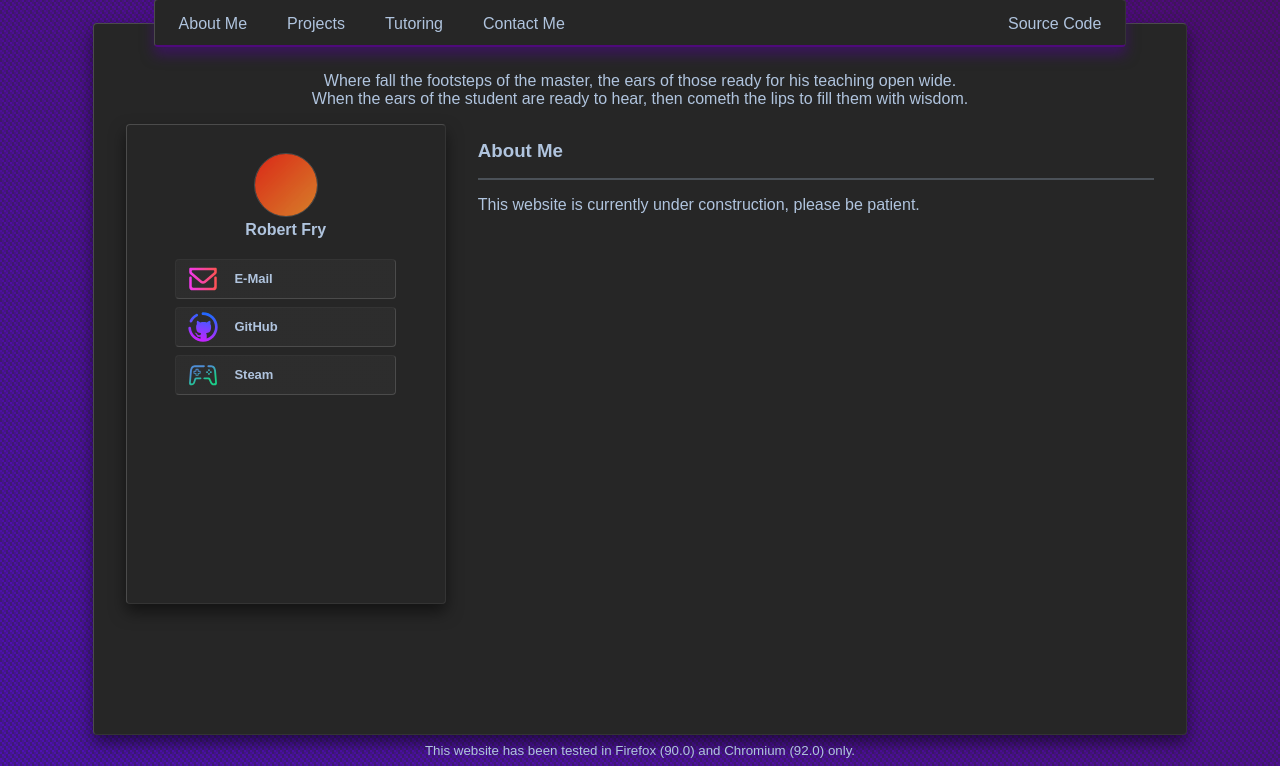
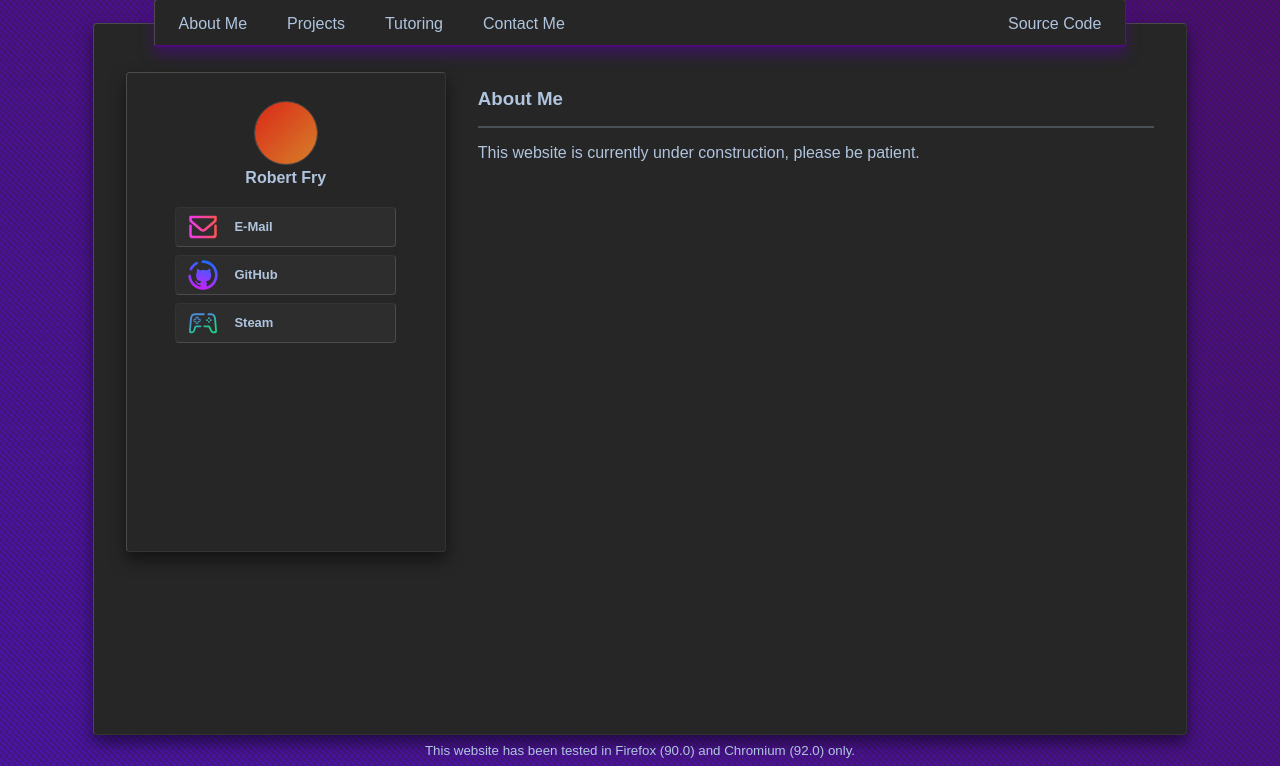
Before and after one commit to robertefry/robertfry.xyz, a PHP site: page / in a window 1280 px wide. Shown: the part 34-800 px from the top of the page. Run offline with PHP 8.4, Linux system fonts and the light colour scheme.

Commit message:
Remove the MOTD

```diff
--- a/index.php
+++ b/index.php
@@ -9,10 +9,8 @@
 <body>
   <?php include("assets/common/header.htm"); ?>
   <main>
-    <div class="motd">
-      Where fall the footsteps of the master, the ears of those ready for his teaching open wide.<br>
-      When the ears of the student are ready to hear, then cometh the lips to fill them with wisdom.<br>
-    </div>
+    <!-- <div class="motd">
+    </div> -->
     <?php include("assets/common/dashboard.htm"); ?>
     <div class="contents">
       <h3>About Me</h3>
```
